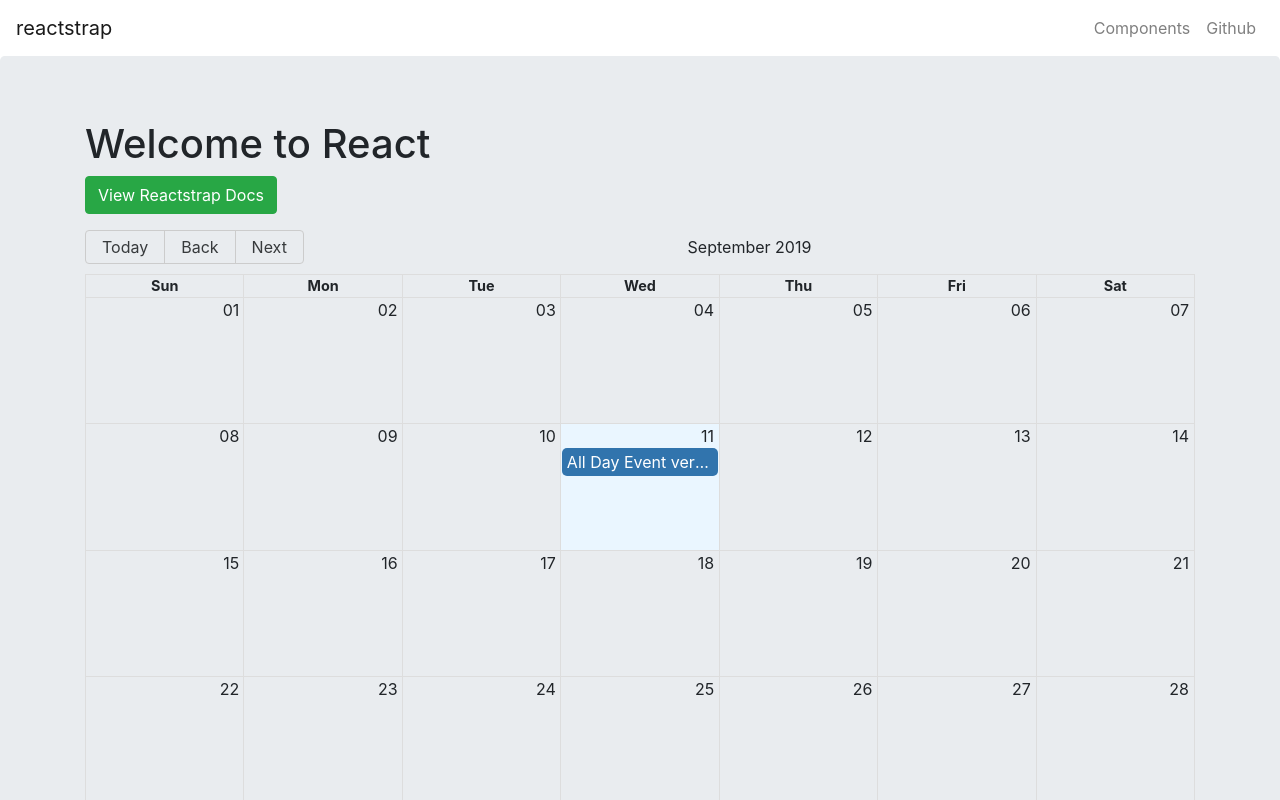
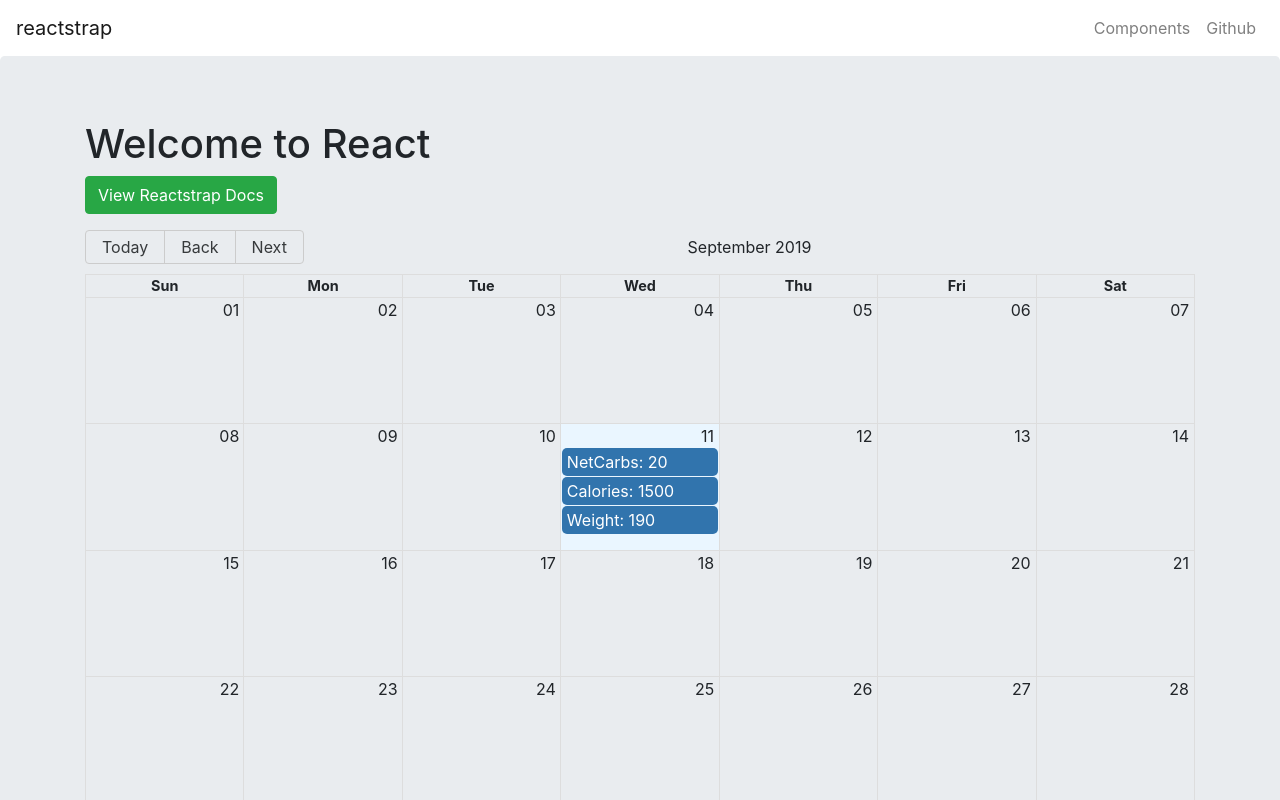
Before and after one commit to georgepianka/keto-calc-heroku, a React (Create React App) app in the folder client/: page / in a window 1280 px wide. Shown: the top 800 px of the page. Built offline with nearby package versions, Linux system fonts and the light colour scheme.

Commit message:
Update events.js to test EntryCalendar display

```diff
--- a/client/src/events.js
+++ b/client/src/events.js
@@ -1,16 +1,21 @@
 import moment from "moment";
 
 export const events = [
-  {
-    title: "All Day Event very long title",
+  { title: "NetCarbs: 20",
     allDay: true,
     start: new Date(moment()),
     end: new Date(moment())
   },
-  {
-    title: "02:00-06:59",
-    start: "2018-03-03 02:00",
-    end: "2018-03-03 06:59",
-    up_down_ind: "N"
-  }
+
+  { title: "Calories: 1500",
+    allDay: true,
+    start: new Date(moment()),
+    end: new Date(moment())
+  },
+
+  { title: "Weight: 190",
+    allDay: true,
+    start: new Date(moment()),
+    end: new Date(moment())
+  },
 ]
```
